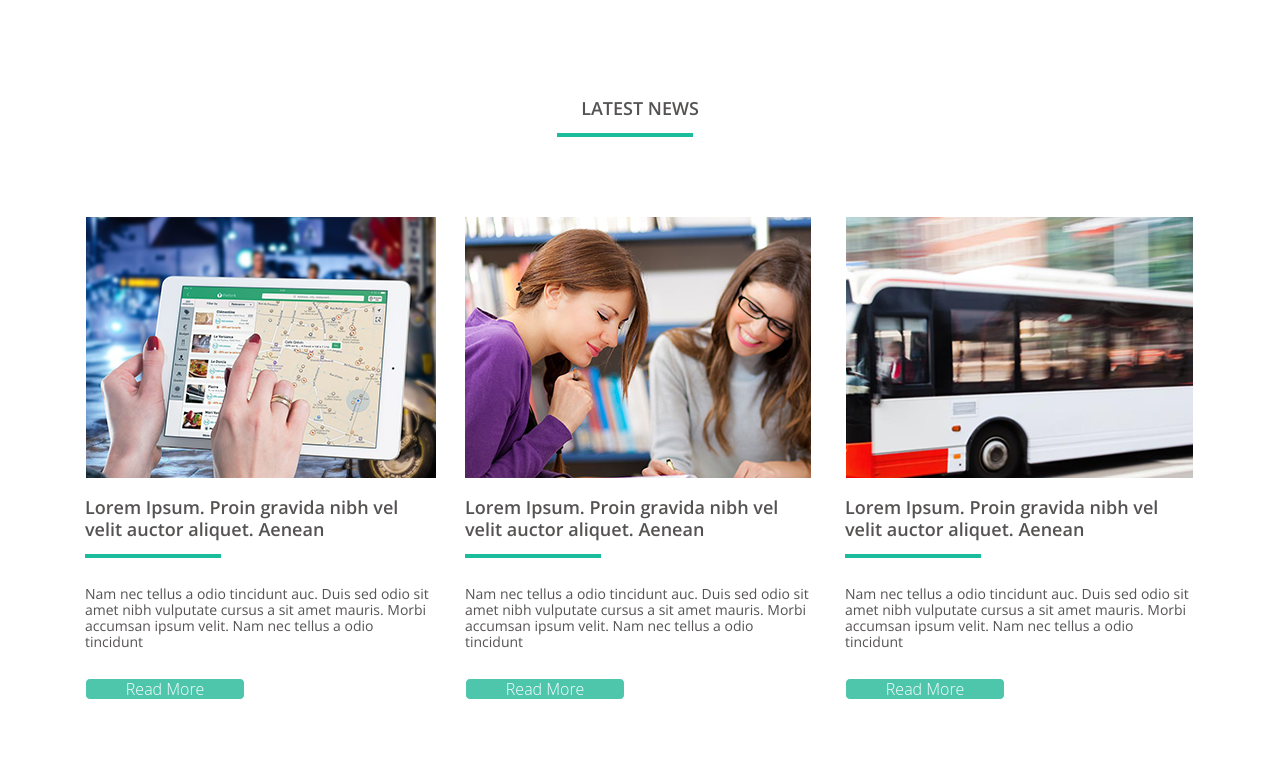
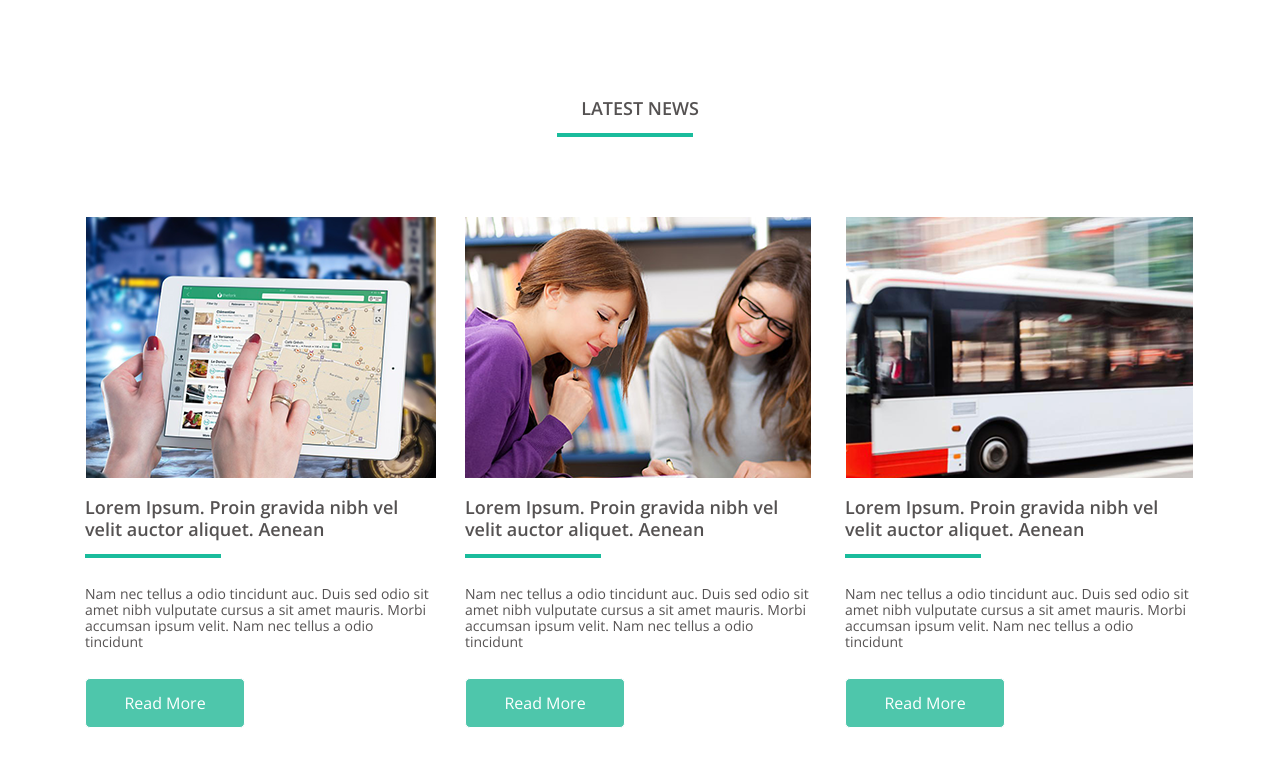
Before and after one commit to Shaitan84/module-04, a plain HTML site: page index.html in a window 1280 px wide. Shown: the part 1057-1814 px from the top of the page. Drawn offline with nearby package versions, Linux system fonts and the light colour scheme.

Commit message:
modified Buttom

```diff
--- a/css/style.css
+++ b/css/style.css
@@ -253,7 +253,6 @@ body {
 }
 
 .blog-news button {
-<<<<<<< HEAD
   height: 50px;
   width: 160px;
   background-color: #4ec6ab;
@@ -265,16 +264,4 @@ body {
   color: #fff;
   cursor: pointer;
   margin-top: 14px;
-=======
-    height: 50px;
-    width: 160px;
-    background-color: #4ec6ab;
-    border-radius: 5px;
-    border: 1px solid #fff;
-    font-family: "Open Sans Light", serif;
-    font-size: 16px;
-    color: #fff;
-    cursor: pointer;
-    margin-top: 14px;
->>>>>>> 85fedc0d1a89900099c0af8a4de2a9e57986e1e4
 }
```
